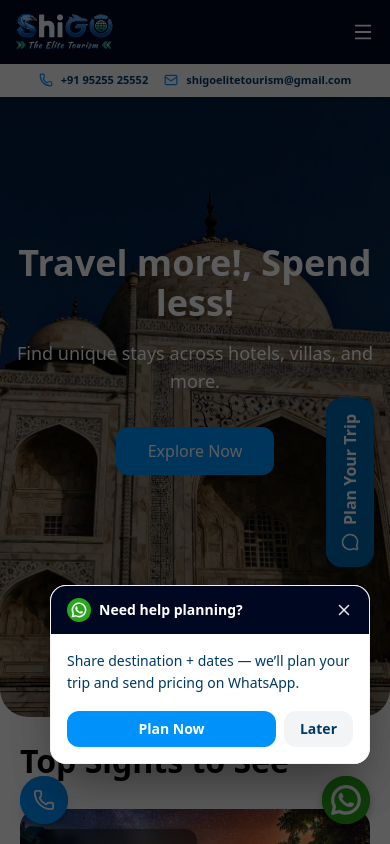
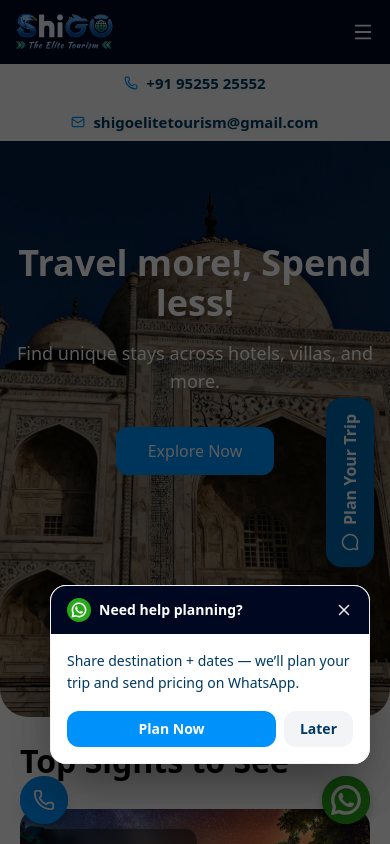
Before and after one commit to Naveennuo/shigo, a React (Vite) app: page / in a window 390 px wide. Shown: the top 844 px of the page. Built offline with nearby package versions, Linux system fonts and the light colour scheme.

Commit message:
fix build for node 24

```diff
--- a/src/sections/Header.tsx
+++ b/src/sections/Header.tsx
@@ -111,11 +111,11 @@ export default function HeaderWithWhatsApp() {
 
         {/* Mobile top contact row */}
         <div className="md:hidden flex flex-wrap justify-center items-center gap-4 bg-white/90 backdrop-blur py-2 px-3">
-          <a href={TEL} className="flex items-center gap-2 text-[11px] sm:text-xs font-semibold text-[#003a64]">
+          <a href={TEL} className="flex items-center gap-2 text-[15px] sm:text-xs font-semibold text-[#003a64]">
             <Phone size={14} className="text-[#0092fb]" />
             +91 95255 25552
           </a>
-          <a href={EMAIL} className="flex items-center gap-2 text-[11px] sm:text-xs font-semibold text-[#003a64]">
+          <a href={EMAIL} className="flex items-center gap-2 text-[15px] sm:text-xs font-semibold text-[#003a64]">
             <Mail size={14} className="text-[#0092fb]" />
             {MAIL}
           </a>
```
